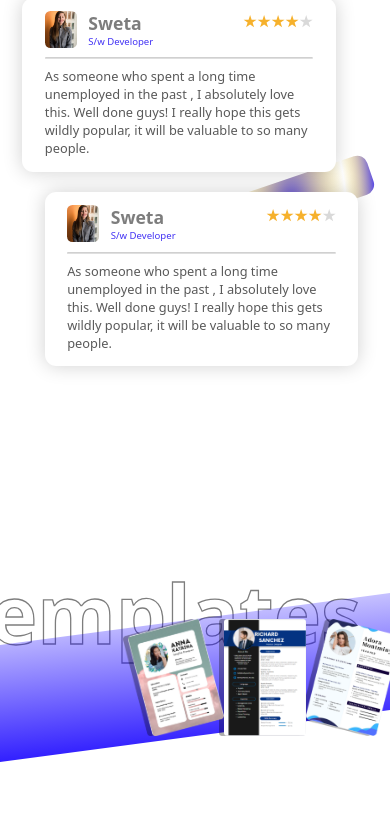
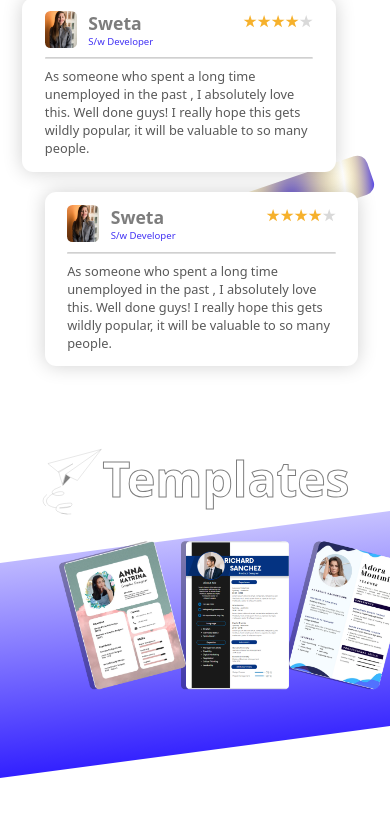
Before and after one commit to soumen974/WorkFolio, a React (Create React App) app: page / in a window 390 px wide. Shown: the part 1247-2063 px from the top of the page. Built offline with nearby package versions, Linux system fonts and the light colour scheme.

Commit message:
mobile first in templets

```diff
--- a/src/Components/Section03.css
+++ b/src/Components/Section03.css
@@ -7,8 +7,7 @@
     display: flex;
     justify-content:center;
     gap: 5rem;
-    padding: 0 15rem 0 5rem ;
-    margin-bottom: -3rem;
+    /* padding: 0 15rem 0 5rem ; */
 }
 .areroPlainVector img{
     object-fit:contain;
@@ -20,7 +19,7 @@
     /* padding-left:5rem ; */
 }
 .Templates_head h1{
-    font-size: 5rem;
+    font-size: 5.5rem;
     background: linear-gradient(80deg, rgba(0, 0, 0, 0), rgba(0, 0, 0, 0));
     background-clip: text;
     -webkit-background-clip: text; /* For older Webkit browsers */
@@ -51,7 +50,7 @@
    transform: skewY(-7.576deg);
    margin-bottom:5rem;
    display: grid;
-   grid-template-columns: repeat(auto-fit, minmax(250px, 1fr));
+   /* grid-template-columns: repeat(auto-fit, minmax(250px, 1fr)); */
 
 }
 
@@ -76,7 +75,7 @@
 .templates img{
     object-fit:contain;
     width: 100%;
-    height: 30vw;
+    height: 35vw;
      filter: drop-shadow(-0.3rem 0rem 0rem rgba(0, 0, 0, 0.326));
 }
 .templates :first-child{
@@ -86,7 +85,76 @@
     z-index: -1;
 }
 
-@media (max-width:1100px) {
+@media (max-width:985px) {
+    .Section03{
+        margin-top: 5rem;
+    }
+    .Templates_head{
+        gap: 4rem;
+        padding: 0 0rem 1rem 0rem ;
+    }
+    .areroPlainVector img{
+        object-fit:contain;
+        width: 100%;
+
+    }
+    .showTemplates{
+        width: 100%;
+        padding: 0 8rem 0 5rem;
+
+    }
 
 
 }
+@media (max-width:600px) {
+    .Templates_head{
+        width: 100%;
+        display: flex;
+        justify-content:center;
+        gap: 0rem;
+        /* padding: 0 15rem 0 5rem ; */
+    }
+    .areroPlainVector img{
+        object-fit:contain;
+        width: 100%;
+        height: 18vw;
+
+    }
+    .Templates_head h1{
+        font-size: 3rem;
+        -webkit-text-stroke: 1px rgba(0, 0, 0, 0.509);
+        padding-top: 0rem;
+
+
+    }
+    .back_templetes {
+        height: 55vw ;
+
+    }
+
+    .showTemplates{
+        width: 100%;
+        padding: 0 8rem 0 4rem;
+
+    }
+
+    .templates{
+        width: 100%;
+        text-align: center;
+        position:relative;
+        z-index: 0;
+        /* flex-wrap: nowrap; */
+        object-fit:contain;
+        transform: skewY(7.576deg);
+
+    }
+
+    .templates img{
+        object-fit:contain;
+        width: 100%;
+        height: 38vw;
+         filter: drop-shadow(-0.3rem 0rem 0rem rgba(0, 0, 0, 0.326));
+
+    }
+
+}
```
